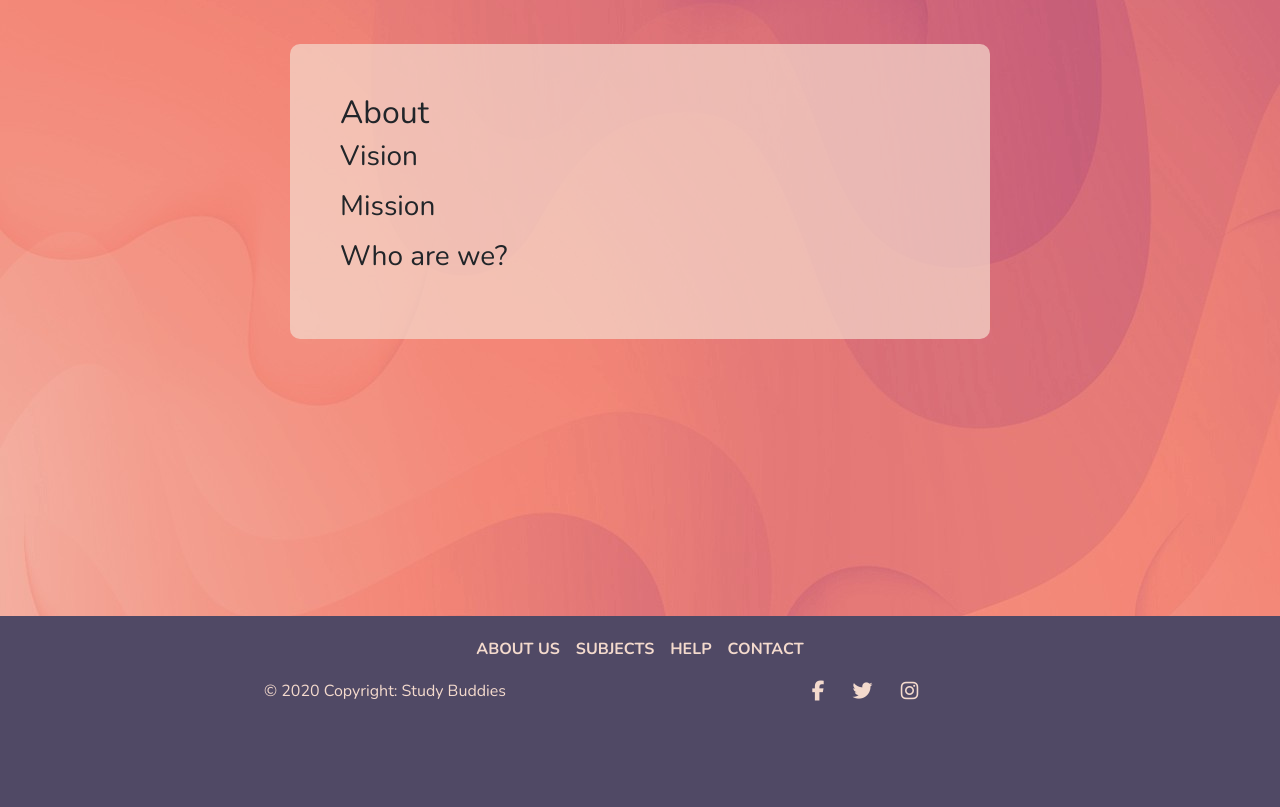
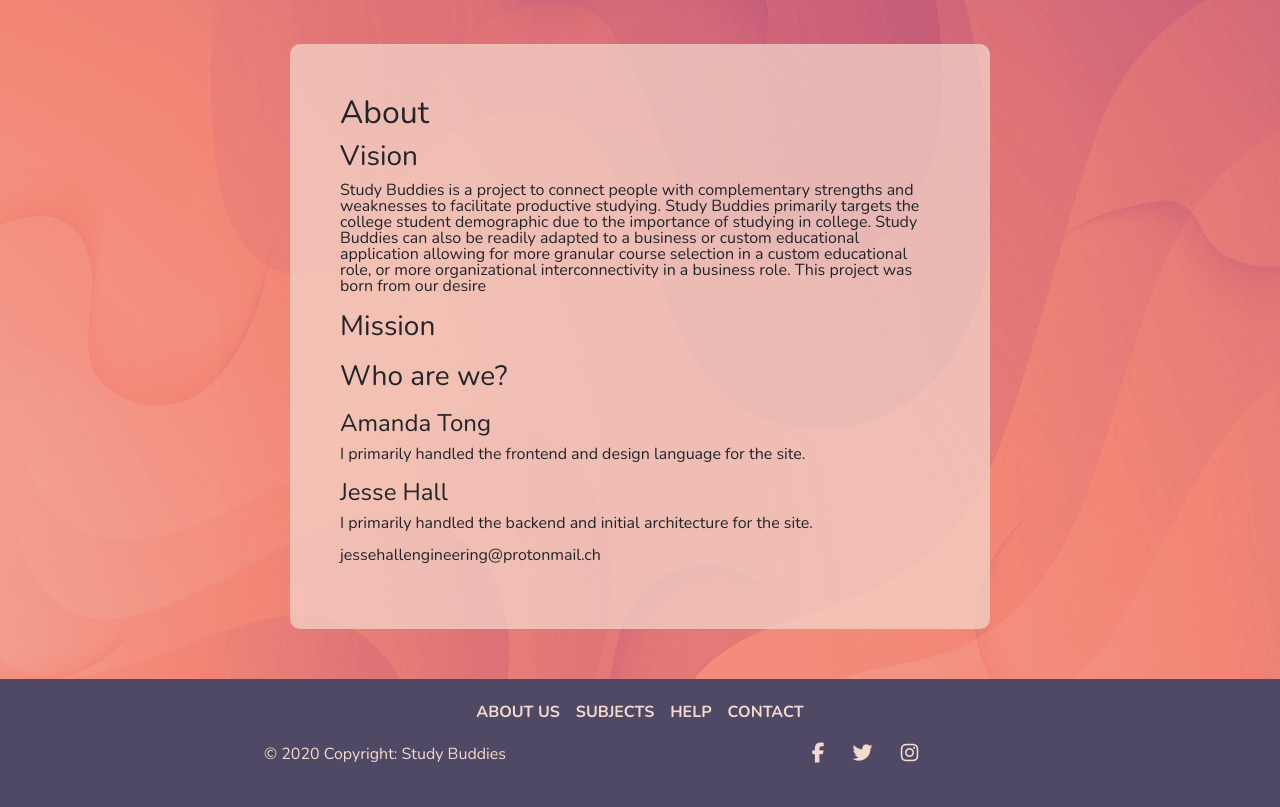
Before and after one commit to EvilJesster/studybuddies, a Flask app: page /about in a window 1280 px wide. Shown: the part 56-863 px from the top of the page. Before the commit the page ends 757 px from the top, so only its background shows below. Run offline with Flask 2, Linux system fonts and the light colour scheme; some libraries are stand-ins or nearby versions.

Commit message:
minor aesthetic changes

```diff
--- a/project/templates/about.html
+++ b/project/templates/about.html
@@ -6,13 +6,32 @@
     <div class="container-lg" id="bg-contain">
         <div id="contain">
             <h2>About</h2>
-
             <h3>Vision</h3>
-            <p></p>
+            <p>Study Buddies is a project to connect people with complementary strengths and weaknesses to facilitate
+                productive studying. Study Buddies primarily targets the college student demographic due to the
+                importance of studying in college. Study Buddies can also be readily adapted to a business or
+                custom educational application allowing for more granular course selection in a custom educational role,
+                or more organizational interconnectivity in a business role. This project was born from our desire </p>
             <h3>Mission</h3>
             <p></p>
             <h3>Who are we?</h3>
-            <p></p>
+            <p>
+                <h4>Amanda Tong</h4>
+                    I primarily handled the frontend and design language for the site.
+                <p>
+                    <!-- put your email here -->
+                </p>
+            </p>
+            <p>
+                <h4>Jesse Hall</h4>
+                <p>
+                    I primarily handled the backend and initial architecture for the site.
+                </p>
+                <p>
+                    jessehallengineering@protonmail.ch
+                </p>
+
+            </p>
         </div>
     </div>
 {% endblock %}
--- a/project/templates/notloggedin.html
+++ b/project/templates/notloggedin.html
@@ -1,6 +1,6 @@
 {% extends 'base.html' %}
 {% block nav %}
-                <a class="nav-item nav-link" href="/subjects">Subjects</a>
+{#                <a class="nav-item nav-link" href="/subjects">Subjects</a>#}
                 <a class="nav-item nav-link" href="/about">About</a>
                 <a class="btn" href="{{ url_for('user.signup') }}">Sign Up</a>
                 <a class="btn" href="{{ url_for('user.login') }}">Log in</a>
```
